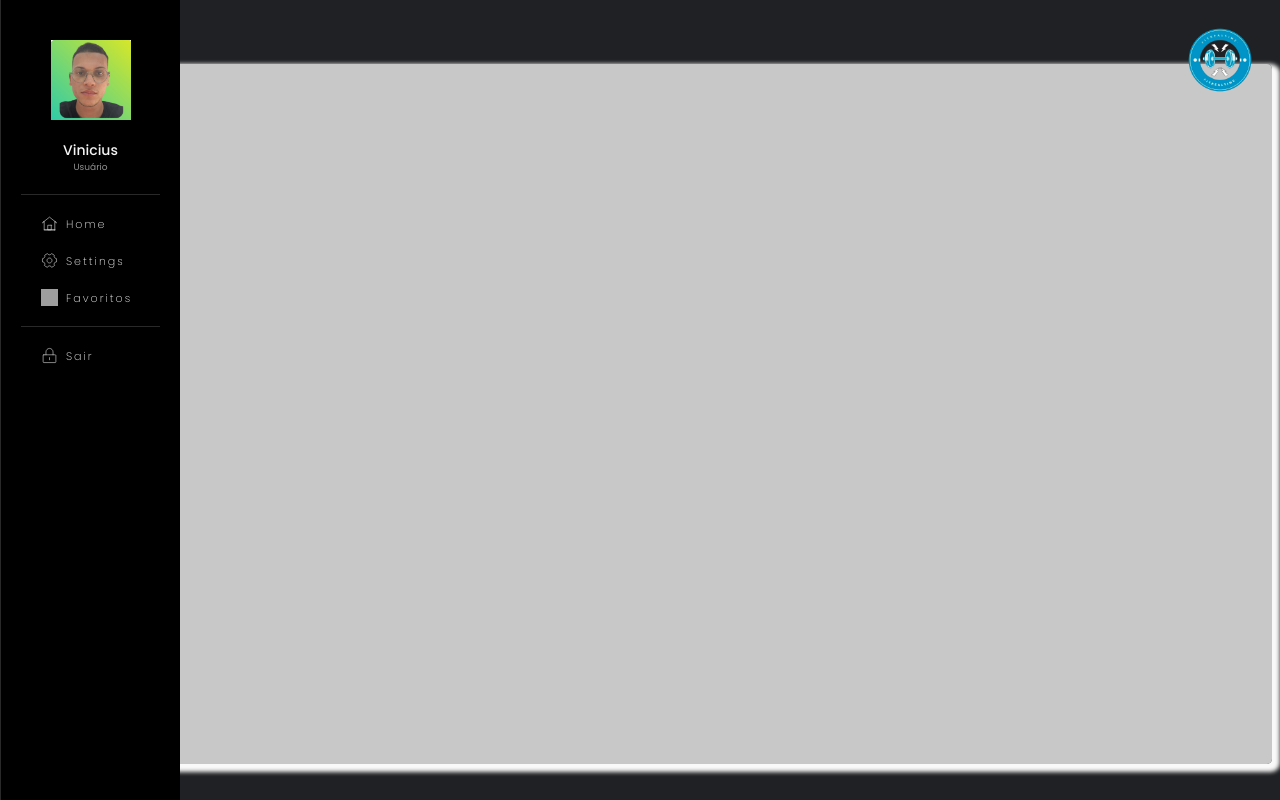
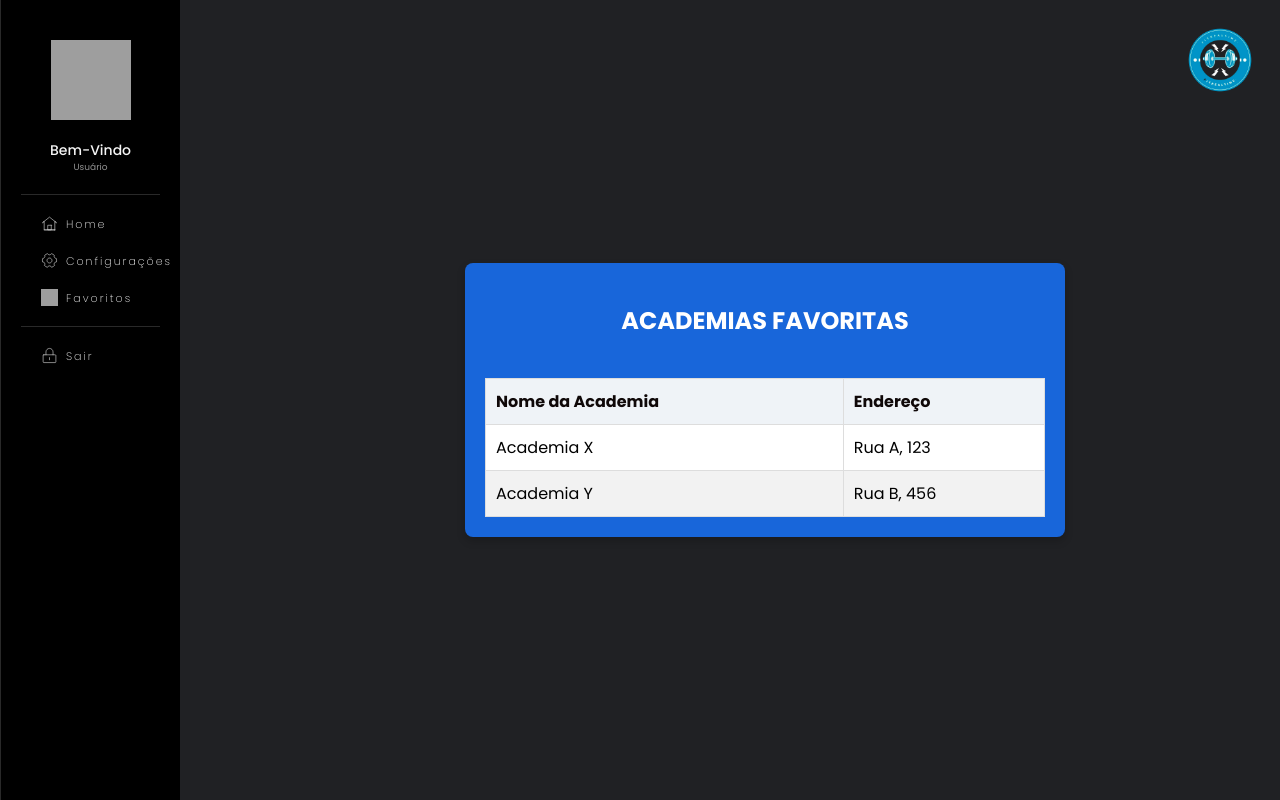
Before and after one commit to LucasQueirozdeLima/scriptTCC, a PHP site: page /auth/user/favoritos.php in a window 1280 px wide. Run offline with PHP 8.4, Linux system fonts and the light colour scheme; grey boxes are pictures that could not be loaded.

Commit message:
pagina de user

```diff
--- a/pages/auth/user/favoritos.php
+++ b/pages/auth/user/favoritos.php
@@ -1,10 +1,31 @@
 <?php include "cabecalho_user.php"; ?>
 <?php include "sidebar.php";?>
 
-<div class="favorito">
-    <div class="box">
+<div class="main-content-lista">
+    <div class="list-container">
+    <h2>ACADEMIAS FAVORITAS</h2>
+  <table class="academia-table">
+    <thead>
+      <tr>
+        <th>Nome da Academia</th>
+        <th>Endereço</th>
+      </tr>
+    </thead>
+    <tbody>
+      <tr>
+        <td data-label="Nome da Academia">Academia X</td>
+        <td data-label="Endereço">Rua A, 123</td>
+      </tr>
+      <tr>
+        <td data-label="Nome da Academia">Academia Y</td>
+        <td data-label="Endereço">Rua B, 456</td>
+      </tr>
 
-    </div>
+
+</tbody>
+  </table>
+</div>
 </div>
 
+
 <?php include "rodapeUser.php"; ?>
--- a/pages/auth/user/sidebar.php
+++ b/pages/auth/user/sidebar.php
@@ -1,6 +1,6 @@
 
 <button type="button" class="burger" onclick="toggleSidebar()">
-      <img class="burger-avatar" src="../../../estilizacao/images/user-avatar.png"/>
+      <img class="burger-avatar" src="../../../estilizacao/images/svg/icon-user.svg"/>
       <span class="burger-icon"></span>
     </button>
     <div class="overlay"></div>
@@ -11,8 +11,8 @@
 
 
 <aside class="sidebar">
-  <img class="sidebar-avatar" height="100" width="100" src="../../../estilizacao/images/user-avatar.png" />
-  <div class="sidebar-username">Vinicius</div>
+  <img class="sidebar-avatar" height="100" width="100" src="../../../estilizacao/images/svg/icon-user.svg" />
+  <div class="sidebar-username">Bem-Vindo</div>
   <div class="sidebar-role">Usuário</div>
 
   <!-- Menu da Sidebar -->
@@ -27,7 +27,7 @@
     <a href="config_user.php">
       <button type="button">
         <img src="../../../estilizacao/images/svg/icon-settings.svg" />
-        <span>Settings</span>
+        <span>Configurações</span>
       </button>
     </a>
 
--- a/pages/auth/user/styleUser.css
+++ b/pages/auth/user/styleUser.css
@@ -8,7 +8,9 @@ body {
   font-family: "Poppins";
   color: #f9f9f9;
   display: flex;
+  overflow: hidden; /* Evita scroll */
 }
+
 
 button {
   background: transparent;
@@ -201,6 +203,12 @@ body.open .sidebar {
   translate: 0 1px;
 }
 
+/* HOME PAGE */
+
+.home_h2 {
+  text-align: center;
+  color: black;
+}
 
 .box {
     background-color: rgba(255, 255, 255, 0.753);
@@ -218,3 +226,294 @@ body.open .sidebar {
   align-items: center;
   justify-content: center;
 }
+
+
+/* Favoritos */
+
+
+/* Estilo para o container de listagem */
+.list-container {
+  display: flex;
+  flex-direction: column;
+  align-items: center;
+  width: 100%;
+  max-width: 600px;
+  background-color: #1866da;
+  padding: 20px;
+  border-radius: 8px;
+  box-shadow: 0 4px 8px rgba(0, 0, 0, 0.2);
+}
+
+/* Alinhamento para iniciar no lado esquerdo em telas pequenas */
+.main-content-lista {
+  flex-grow: 1;
+  display: flex;
+  justify-content: center;
+  align-items: center;
+  padding: 20px;
+  min-height: 100vh;
+  margin-left: 250px;
+  box-sizing: border-box;
+  z-index: 1;
+}
+
+.list-container h2 {
+  text-align: center;
+  margin-bottom: 20px;
+  font-size: 24px;
+  color: #ffffff;
+}
+
+/* Estilo para telas menores, como iPhones, Galaxy e iPads */
+@media (max-width: 768px) {
+  .main-content-lista {
+    justify-content: flex-start;
+    margin-left: 10px;
+    padding: 10px;
+  }
+}
+
+@media (max-width: 480px) {
+  .main-content-lista {
+    margin-left: 5px;
+  }
+}
+
+
+
+/* Para telas pequenas, como iPhone SE, Galaxy S8 e similares */
+@media (max-width: 375px) {
+
+  .main-content h2 {
+    font-size: 20px;
+  }
+}
+
+/* Para telas intermediárias, como iPhone 12 e Galaxy S20 */
+@media (max-width: 425px) {
+
+  .main-content h2 {
+    font-size: 22px;
+  }
+}
+
+
+/* Para tablets em paisagem e telas maiores */
+
+
+
+
+.academia-table {
+  width: 100%;
+  border-collapse: collapse;
+  margin-top: 20px;
+}
+
+.academia-table tr{
+  background-color: white;
+}
+
+.academia-table th,
+.academia-table td {
+  padding: 10px;
+  border: 1px solid #ddd;
+  text-align: left;
+  font-size: 16px;
+  color: black;
+}
+
+
+.academia-table th {
+  background-color: #eff3f7;
+  color: #0f0808;
+}
+
+.academia-table tr:nth-child(even) {
+  background-color: #f2f2f2;
+}
+
+/* Ajustes para dispositivos menores */
+@media (max-width: 768px) {
+  .academia-table th,
+  .academia-table td {
+    padding: 8px;
+    font-size: 14px;
+  }
+}
+
+@media (max-width: 480px) {
+  /* Estilo de tabela "card" para telas muito pequenas */
+  .academia-table, .academia-table thead, .academia-table tbody, .academia-table th, .academia-table td, .academia-table tr {
+    display: block;
+    width: 100%;
+  }
+
+  /* Oculta o cabeçalho para telas pequenas */
+  .academia-table thead {
+    display: none;
+  }
+
+  /* Cada célula se torna um bloco completo */
+  .academia-table tr {
+    margin-bottom: 15px;
+    border-bottom: 1px solid #ddd;
+  }
+
+  .academia-table td {
+    display: flex;
+    justify-content: space-between;
+    align-items: center;
+    padding: 10px;
+    font-size: 14px;
+  }
+
+  /* Adiciona um título de cabeçalho na frente de cada célula */
+  .academia-table td::before {
+    content: attr(data-label);
+    font-weight: bold;
+    color: #fafafa;
+    width: 50%;
+    display: inline-block;
+  }
+}
+
+/* PAGINA DE CONFIG USER / ATUALIZAR */
+
+.main-content form {
+  background-color: #fff;
+  padding: 20px;
+  border-radius: 8px;
+  box-shadow: 0 4px 8px rgba(0, 0, 0, 0.2);
+  width: 90%;
+  max-width: 600px;
+  z-index: 1;
+}
+
+/* Estilo para telas maiores */
+.main-content {
+flex-grow: 1;
+display: flex;
+justify-content: center;
+align-items: center;
+padding: 20px;
+min-height: 100vh;
+margin-left: 250px;
+box-sizing: border-box;
+z-index: 1;
+}
+
+/* Estilo para telas menores, como iPhones, Galaxy e iPads */
+@media (max-width: 768px) {
+.main-content {
+  justify-content: flex-start;
+  margin-left: 10px;
+  padding: 10px;
+}
+}
+
+@media (max-width: 480px) {
+.main-content {
+  margin-left: 5px;
+}
+}
+
+
+@media (min-width: 1200px) {
+.main-content form {
+  max-width: 900px;
+}
+}
+
+/* Para telas pequenas, como iPhone SE, Galaxy S8 e similares */
+@media (max-width: 375px) {
+.main-content form {
+  width: 95%;
+  padding: 15px;
+  font-size: 14px;
+}
+.main-content h2 {
+  font-size: 20px;
+}
+}
+
+/* Para telas intermediárias, como iPhone 12 e Galaxy S20 */
+@media (max-width: 425px) {
+.main-content form {
+  width: 90%;
+  padding: 20px;
+}
+.main-content h2 {
+  font-size: 22px;
+}
+}
+
+/* Para tablets como iPad e Galaxy Tab */
+@media (max-width: 768px) {
+.main-content form {
+  width: 85%;
+  padding: 25px;
+  max-width: 700px;
+}
+}
+
+/* Para tablets em paisagem e telas maiores */
+@media (min-width: 769px) and (max-width: 1024px) {
+.main-content form {
+  width: 80%;
+  padding: 30px;
+  max-width: 800px;
+}
+}
+
+
+.form-container {
+  display: flex;
+  flex-direction: column;
+  align-items: center;
+  width: 100%;
+  max-width: 600px;
+  background-color: #1866da;
+  padding: 20px;
+  border-radius: 8px;
+  box-shadow: 0 4px 8px rgba(0, 0, 0, 0.2);
+}
+
+.form-container h2 {
+  text-align: center;
+  margin-bottom: 20px;
+  font-size: 24px;
+  color: #ffffff;
+}
+
+.form-group {
+  margin-bottom: 15px;
+  width: 100%;
+}
+
+label {
+  display: block;
+  margin-bottom: 5px;
+  font-weight: bold;
+  color: black;
+
+}
+
+input[type="text"],
+input[type="number"],
+input[type="password"],
+input[type="email"] {
+  width: 100%;
+  padding: 10px;
+  border: 1px solid #0e0e0e;
+  border-radius: 4px;
+}
+
+button[type="submit"] {
+  width: 100%;
+  padding: 10px;
+  background-color: #007bff;
+  color: #fff;
+  border: none;
+  border-radius: 4px;
+  cursor: pointer;
+}
```
Also changed, not shown: pages/auth/admin/config_admin.php (+6 -2 lines), pages/auth/admin/listar_academias.php (+1 -7 lines), pages/auth/user/config_user.php (+30 -1 lines), pages/auth/user/home_user.php (+11 -0 lines), estilizacao/images/svg/icon-user.svg (added).
